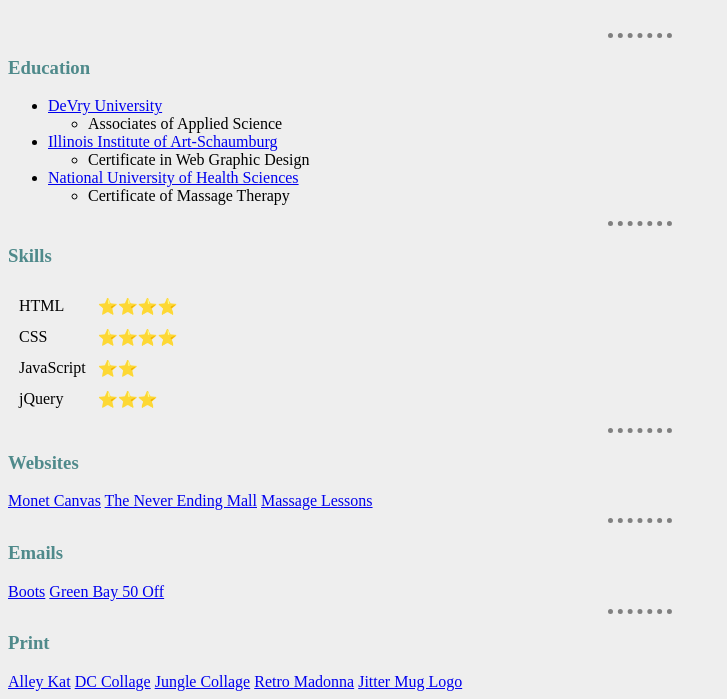
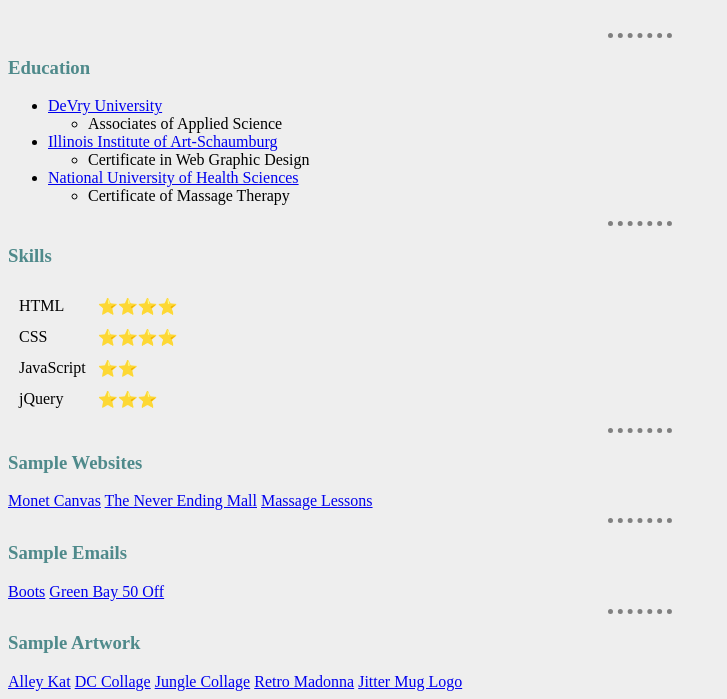
Before and after one commit to Shavonna-dev/sample-work, a plain HTML site: page index.html in a window 1280 px wide. Shown: the part 204-903 px from the top of the page, without its empty margins (0-727 px from the left). Drawn offline with Linux system fonts and the light colour scheme.

Commit message:
Add files via upload

```diff
--- a/index.html
+++ b/index.html
@@ -58,16 +58,16 @@
     </tr>
   </table>
   <hr>
-  <h3>Websites</h3>
+  <h3>Sample Websites</h3>
   <a href="MonetWebsite/canvass/index.html" target="_blank">Monet Canvas</a>
   <a href="Mall Website/index.html" target="_blank">The Never Ending Mall</a>
   <a href="Massage Lessons/images/index.html" target="_blank">Massage Lessons</a>
   <hr>
-  <h3>Emails</h3>
+  <h3>Sample Emails</h3>
   <a href="120818_BOOTS.html" target="_blank">Boots</a>
   <a href="GB_50Off.html" target="_blank">Green Bay 50 Off</a>
   <hr>
-  <h3>Print</h3>
+  <h3>Sample Artwork</h3>
   <a href="images/CatWoman.jpg" target="_blank">Alley Kat</a>
   <a href="images/PARTEE_Collage.jpg" target="_blank">DC Collage</a>
   <a href="images/PosterShavonnaParteeFinal.jpg" target="_blank">Jungle Collage</a>
```
